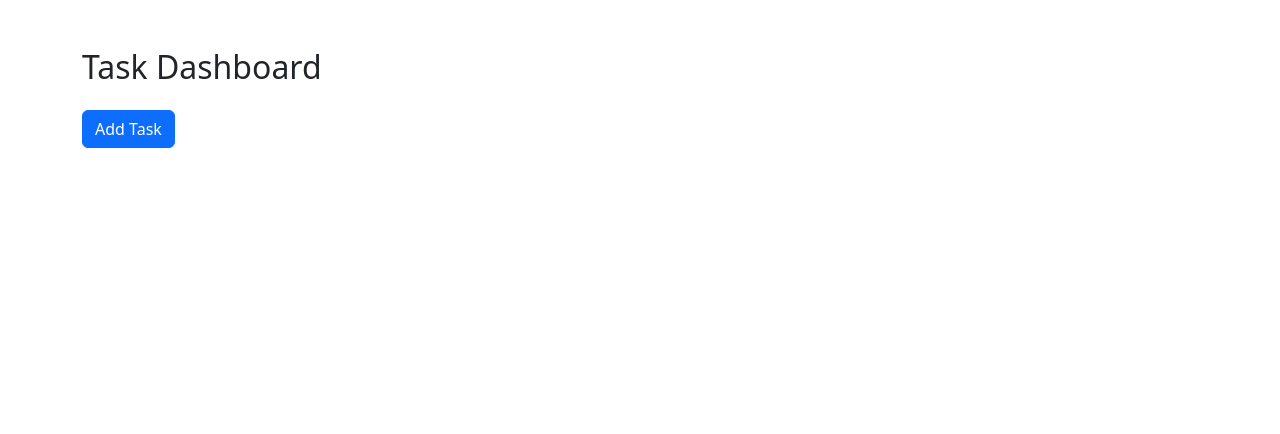
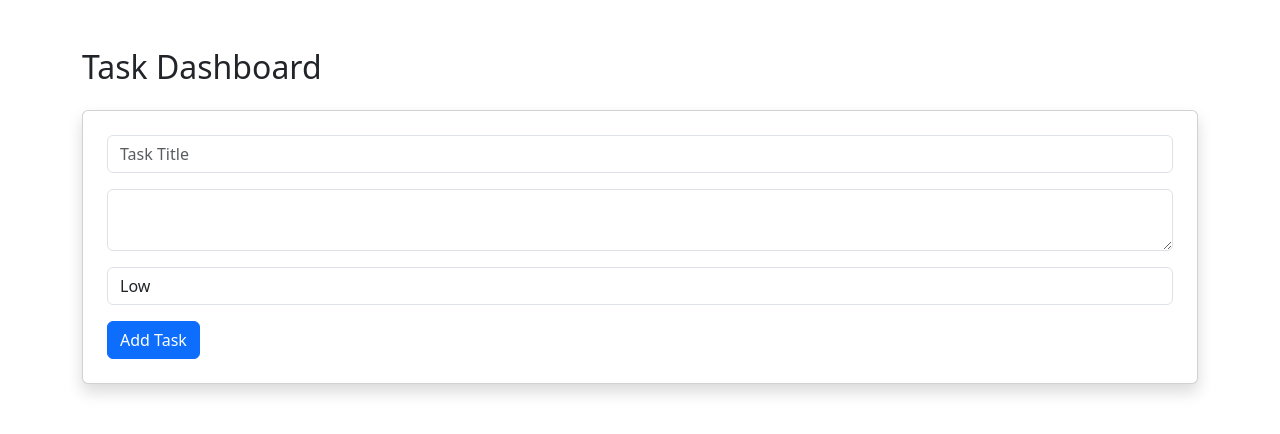
Before and after one commit to kushal267/Task_Manager, a Flask app: page /dashboard in a window 1280 px wide. Shown: the top 434 px of the page. Run offline with Flask 3, Linux system fonts and the light colour scheme; the visitor is signed in with stand-in values (Sample User, id 1).

Commit message:
added creation functionality

```diff
--- a/app.py
+++ b/app.py
@@ -128,6 +128,27 @@ def dashboard():
         tasks=tasks
     )
 
+@app.route("/add_task", methods=["POST"])
+def add_task():
+
+    if "user_id" not in session:
+        return redirect("/")
+
+    title = request.form["title"]
+    description = request.form["description"]
+    priority = request.form["priority"]
+
+    task = Task(
+        title=title,
+        description=description,
+        priority=priority,
+        user_id=session["user_id"]
+    )
+
+    db.session.add(task)
+    db.session.commit()
+
+    return redirect("/dashboard")
 
 @app.route("/logout")
 def logout():
--- a/templates/dashboard.html
+++ b/templates/dashboard.html
@@ -1,16 +1,81 @@
 {% extends "base.html" %}
 
-{% block title %}Dashboard{% endblock %}
+{% block title %}
+Dashboard
+{% endblock %}
 
 {% block content %}
 
 <div class="container mt-5">
 
-    <h2>Task Dashboard</h2>
+    <h2 class="mb-4">
+        Task Dashboard
+    </h2>
 
-    <button class="btn btn-primary mt-3">
-        Add Task
-    </button>
+    <div class="card p-4 shadow">
+
+        <form method="POST"
+              action="/add_task">
+
+            <input
+                type="text"
+                name="title"
+                class="form-control mb-3"
+                placeholder="Task Title"
+                required>
+
+            <textarea
+                name="description"
+                class="form-control mb-3"
+                placeholder="Description">
+            </textarea>
+
+            <select
+                name="priority"
+                class="form-control mb-3">
+
+                <option>Low</option>
+                <option>Medium</option>
+                <option>High</option>
+
+            </select>
+
+            <button
+                class="btn btn-primary">
+
+                Add Task
+
+            </button>
+
+        </form>
+
+    </div>
+
+    <br>
+
+    {% for task in tasks %}
+
+    <div class="card p-3 shadow mb-3">
+
+        <h4>{{ task.title }}</h4>
+
+        <p>{{ task.description }}</p>
+
+        <b>Priority:</b>
+        {{ task.priority }}
+
+        <br><br>
+
+        <a href="/delete_task/{{task.id}}"
+           class="btn btn-danger">
+
+           Delete
+
+        </a>
+
+    </div>
+
+    {% endfor %}
 
 </div>
 
```
